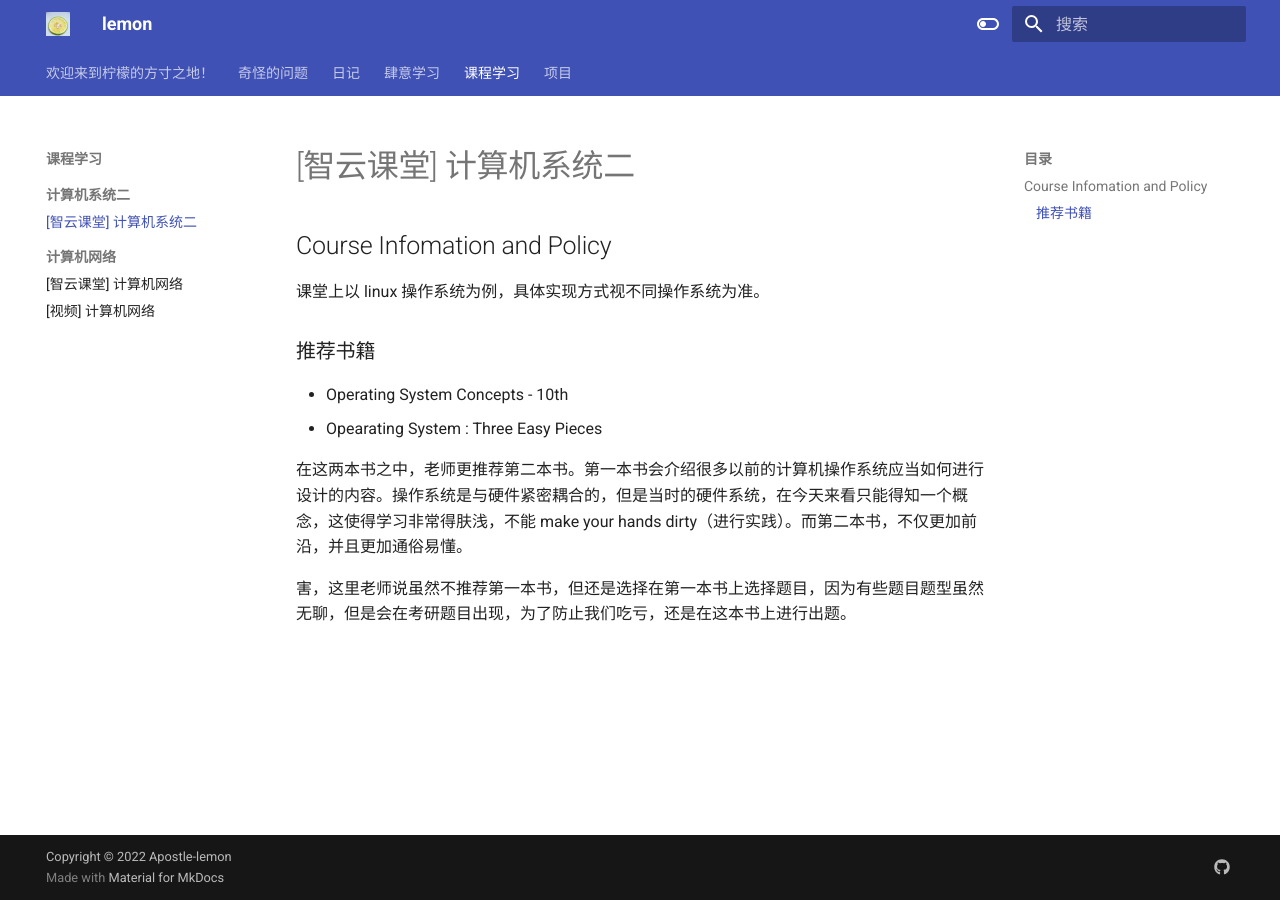
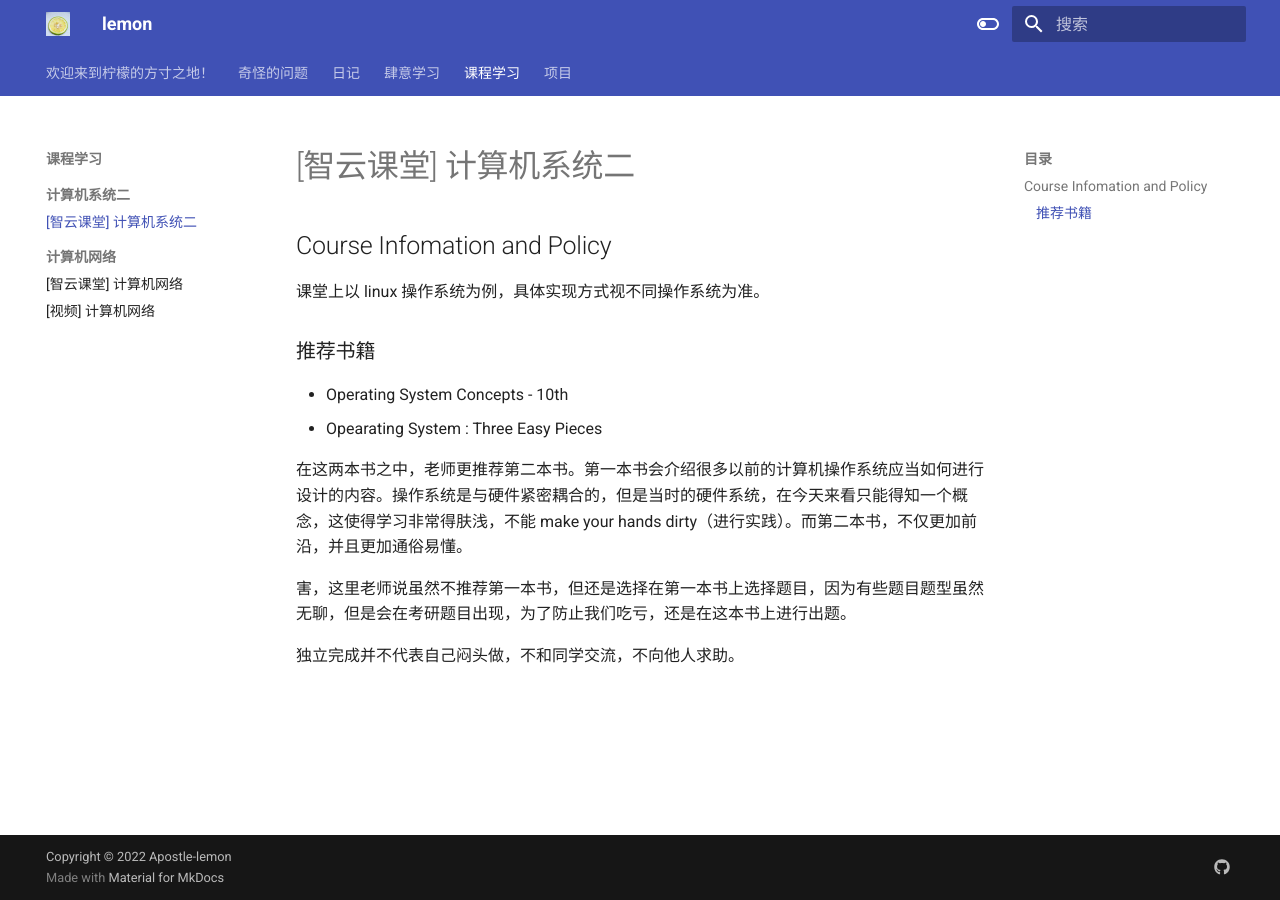
Before and after one commit to Apostle-lemon/Apostle-lemon.github.io, an MkDocs documentation site: the page built from docs/课程学习/计算机系统二/【智云课堂】计算机系统二.md, in a window 1280 px wide. Built offline with MkDocs 1.6.1 and Material for MkDocs 9.7.7, drawn with Linux system fonts in a browser that asks for light colours.

Commit message:
vault backup: 2022-10-27 16:04:43
Affected files:
docs/课程学习/计算机系统二/【智云课堂】计算机系统二.md

```diff
--- a/docs/课程学习/计算机系统二/【智云课堂】计算机系统二.md
+++ b/docs/课程学习/计算机系统二/【智云课堂】计算机系统二.md
@@ -12,3 +12,5 @@
 在这两本书之中，老师更推荐第二本书。第一本书会介绍很多以前的计算机操作系统应当如何进行设计的内容。操作系统是与硬件紧密耦合的，但是当时的硬件系统，在今天来看只能得知一个概念，这使得学习非常得肤浅，不能 make your hands dirty（进行实践）。而第二本书，不仅更加前沿，并且更加通俗易懂。
 
 害，这里老师说虽然不推荐第一本书，但还是选择在第一本书上选择题目，因为有些题目题型虽然无聊，但是会在考研题目出现，为了防止我们吃亏，还是在这本书上进行出题。
+
+独立完成并不代表自己闷头做，不和同学交流，不向他人求助。
```
